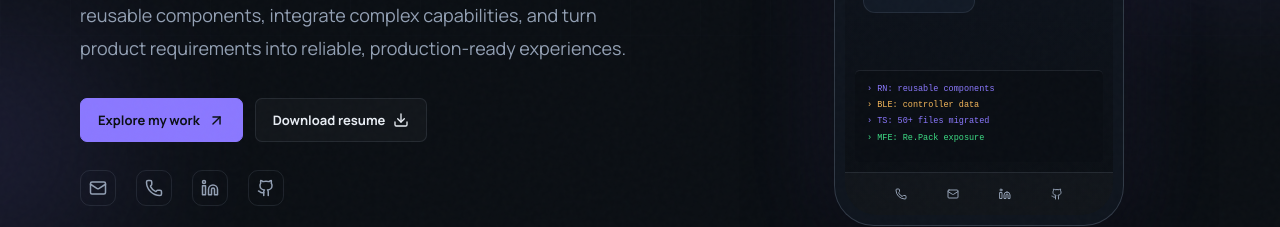
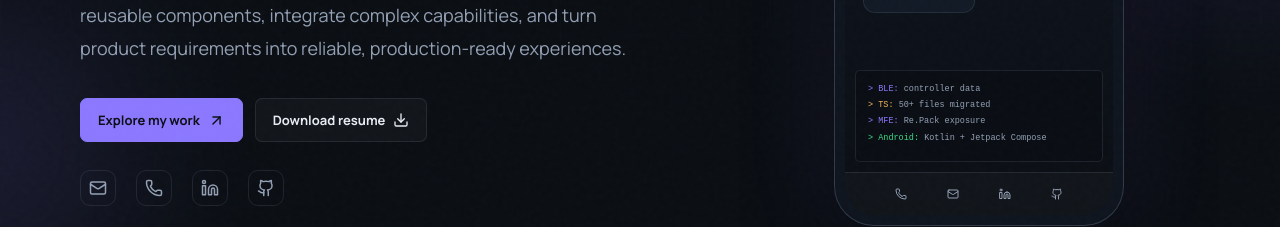
Before and after one commit to rkchoudhury/rkchoudhury.github.io, a React (Vite) app: page / in a window 1280 px wide. Shown: the part 525-752 px from the top of the page. Built offline with nearby package versions, Linux system fonts and the light colour scheme; no server answers.

Commit message:
Minor changes

```diff
--- a/src/components/common/phone/Phone.tsx
+++ b/src/components/common/phone/Phone.tsx
@@ -94,10 +94,10 @@ export const Phone = () => {
                         </div>
                     </div>
                     <div className="plog">
-                        <div>› RN: reusable components</div>
-                        <div>› BLE: controller data</div>
-                        <div>› TS: 50+ files migrated</div>
-                        <div>› MFE: Re.Pack exposure</div>
+                        <div>{">"} BLE: <span>controller data</span></div>
+                        <div>{">"} TS: <span>50+ files migrated</span></div>
+                        <div>{">"} MFE: <span>Re.Pack exposure</span></div>
+                        <div>{">"} Android: <span>Kotlin + Jetpack Compose</span></div>
                     </div>
                     <div className="pnav">
                         <a href={`tel:${profile.phone}`} aria-label="Call Rakesh"><PhoneIcon size={12} /></a>
--- a/src/components/common/phone/style.css
+++ b/src/components/common/phone/style.css
@@ -115,7 +115,7 @@
   margin-top: auto;
   padding: 10px 12px;
   overflow: hidden;
-  border-top: 1px solid var(--line);
+  border: 1px solid var(--line);
   background: var(--code-bg);
   color: var(--muted);
   border-radius: 5px;
@@ -132,6 +132,9 @@
 .plog div:nth-child(4) {
   color: var(--green);
 }
+.plog div > span {
+  color: var(--muted);
+}
 .pnav {
   padding: 10px;
   border-top: 1px solid var(--line);
```
